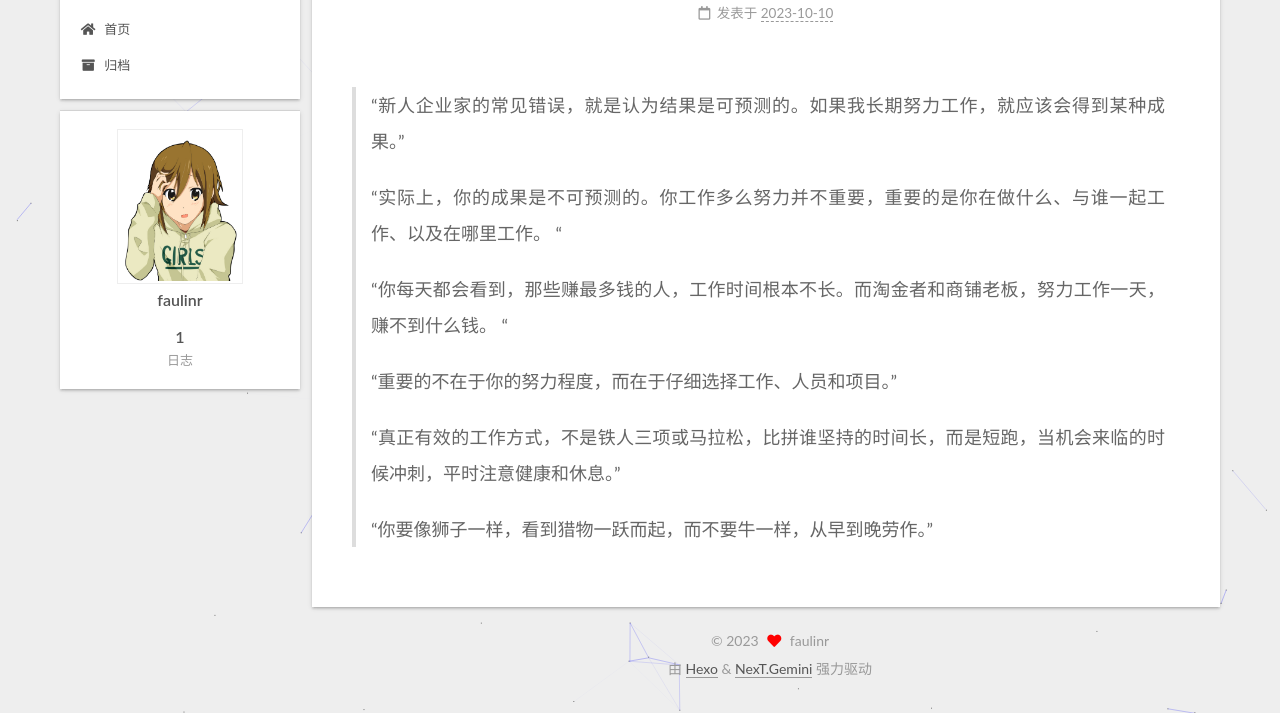
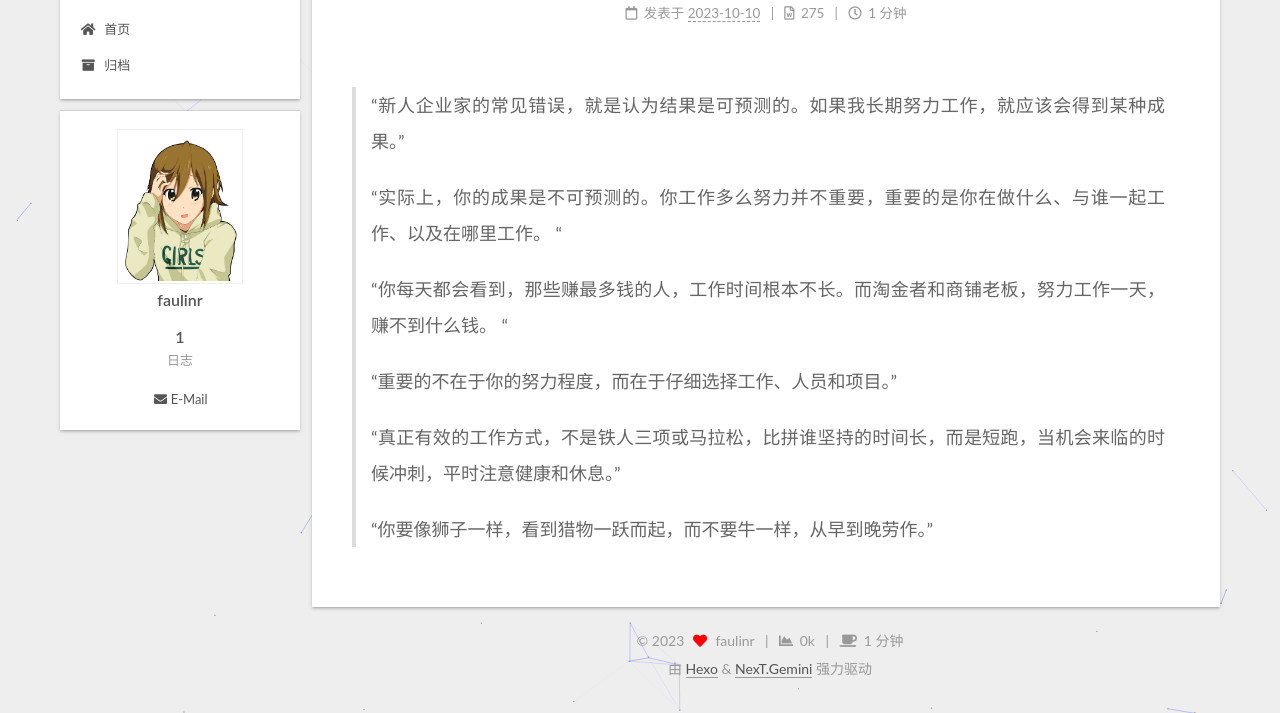
Before and after one commit to fau-linrui/fau-linrui.github.io, a plain HTML site: page 2023/10/10/My-test/index.html in a window 1280 px wide. Shown: the part 87-800 px from the top of the page. Drawn offline with Linux system fonts and the light colour scheme.

Commit message:
Site updated: 2023-10-10 15:55:37

```diff
--- a/2023/10/10/My-test/index.html
+++ b/2023/10/10/My-test/index.html
@@ -178,6 +178,18 @@
             </span>
 
 
+            <span class="post-meta-item" title="本文字数">
+              <span class="post-meta-item-icon">
+                <i class="far fa-file-word"></i>
+              </span>
+              <span>275</span>
+            </span>
+            <span class="post-meta-item" title="阅读时长">
+              <span class="post-meta-item-icon">
+                <i class="far fa-clock"></i>
+              </span>
+              <span>1 分钟</span>
+            </span>
 
         </div>
       </header>
@@ -287,6 +299,11 @@
       </div>
   </nav>
 </div>
+  <div class="links-of-author motion-element">
+      <span class="links-of-author-item">
+        <a href="mailto:lr2252492174@gmail.com" title="E-Mail → mailto:lr2252492174@gmail.com" rel="noopener" target="_blank"><i class="fa fa-envelope fa-fw"></i>E-Mail</a>
+      </span>
+  </div>
 
 
 
@@ -314,6 +331,16 @@
     <i class="fa fa-heart"></i>
   </span>
   <span class="author" itemprop="copyrightHolder">faulinr</span>
+    <span class="post-meta-divider">|</span>
+    <span class="post-meta-item-icon">
+      <i class="fa fa-chart-area"></i>
+    </span>
+    <span title="站点总字数">0k</span>
+    <span class="post-meta-divider">|</span>
+    <span class="post-meta-item-icon">
+      <i class="fa fa-coffee"></i>
+    </span>
+    <span title="站点阅读时长">1 分钟</span>
 </div>
   <div class="powered-by">由 <a href="https://hexo.io/" class="theme-link" rel="noopener" target="_blank">Hexo</a> & <a href="https://theme-next.org/" class="theme-link" rel="noopener" target="_blank">NexT.Gemini</a> 强力驱动
   </div>
--- a/css/main.css
+++ b/css/main.css
@@ -1168,7 +1168,7 @@ pre .javascript .function {
 }
 .links-of-author a::before,
 .links-of-author span.exturl::before {
-  background: #cd0355;
+  background: #65fc49;
   border-radius: 50%;
   content: ' ';
   display: inline-block;
@@ -1555,6 +1555,14 @@ pre .javascript .function {
 }
 .use-motion .collection-header {
   opacity: 0;
+}
+.post-body p a {
+  color: #0593d3;
+  border-bottom: none;
+}
+.post-body p a:hover {
+  color: #0477ab;
+  text-decoration: underline;
 }
 .posts-collapse {
   margin-left: 35px;
```
Also changed, not shown: archives/2023/10/index.html (+15 -0 lines), archives/2023/index.html (+15 -0 lines), archives/index.html (+15 -0 lines), index.html (+27 -0 lines).
